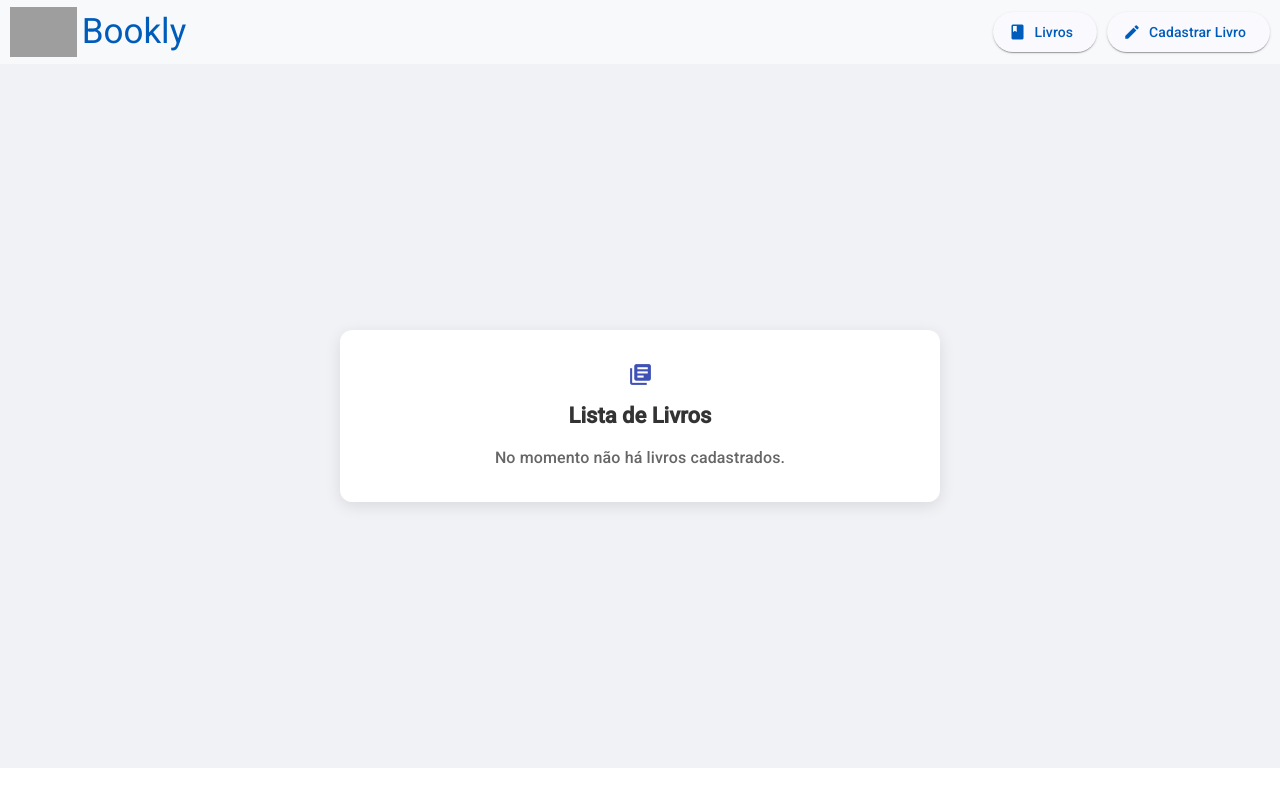
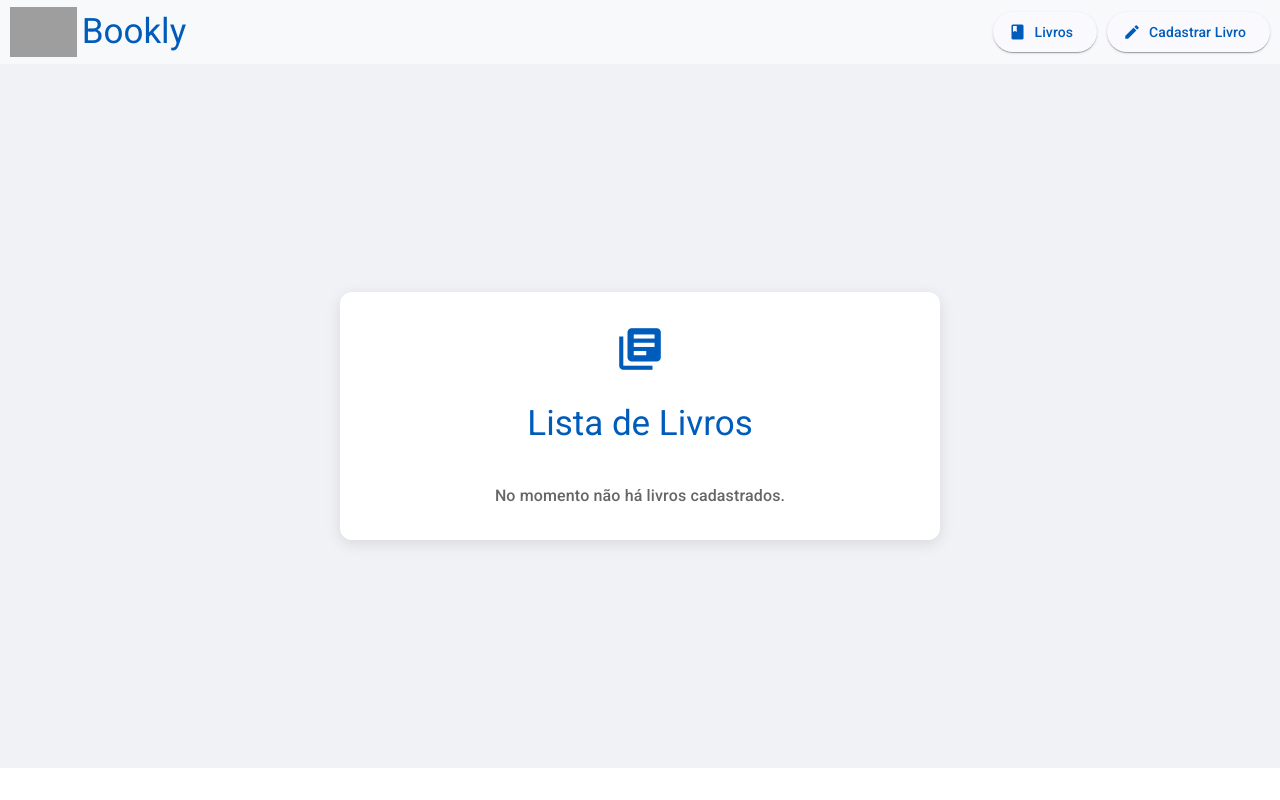
Before and after one commit to StormBreak5/frontend-livros, an Angular app: page / in a window 1280 px wide. Built offline with nearby package versions, Linux system fonts and the light colour scheme; grey boxes are pictures that could not be loaded.

Commit message:
Refactor book list title styling
Updated HTML to wrap the title in a `<span>` for styling consistency. Adjusted SCSS to refine title and icon styles, including font size, colors, and spacing, for a cleaner appearance.

```diff
--- a/src/app/book-list/book-list.component.html
+++ b/src/app/book-list/book-list.component.html
@@ -4,7 +4,7 @@
       <mat-icon class="icone-inicio">library_books</mat-icon>
 
       <mat-card-title class="inicio-titulo">
-        Lista de Livros
+        <span>Lista de Livros</span>
       </mat-card-title>
 
       <mat-card-subtitle class="inicio-subtitulo">
--- a/src/app/book-list/book-list.component.scss
+++ b/src/app/book-list/book-list.component.scss
@@ -5,6 +5,13 @@
   height: calc(100vh - 128px);
   padding: 16px;
   background-color: #f0f2f5;
+}
+
+.inicio-titulo {
+  margin-bottom: 30px;
+  color: #005cbb;
+  font-size: 35px;
+  font-weight: initial;
 }
 
 .inicio-card {
@@ -25,14 +32,11 @@
 }
 
 .icone-inicio {
-  font-size: 25px;
-  color: #3f51b5; /* Azul Material */
-}
-
-.inicio-titulo {
-  font-size: 22px;
-  font-weight: bold;
-  color: #333;
+  font-size: 50px;
+  color: #005cbb;
+  margin-bottom: 20px;
+  height: 50px;
+  width: 50px;
 }
 
 .inicio-subtitulo {
```
